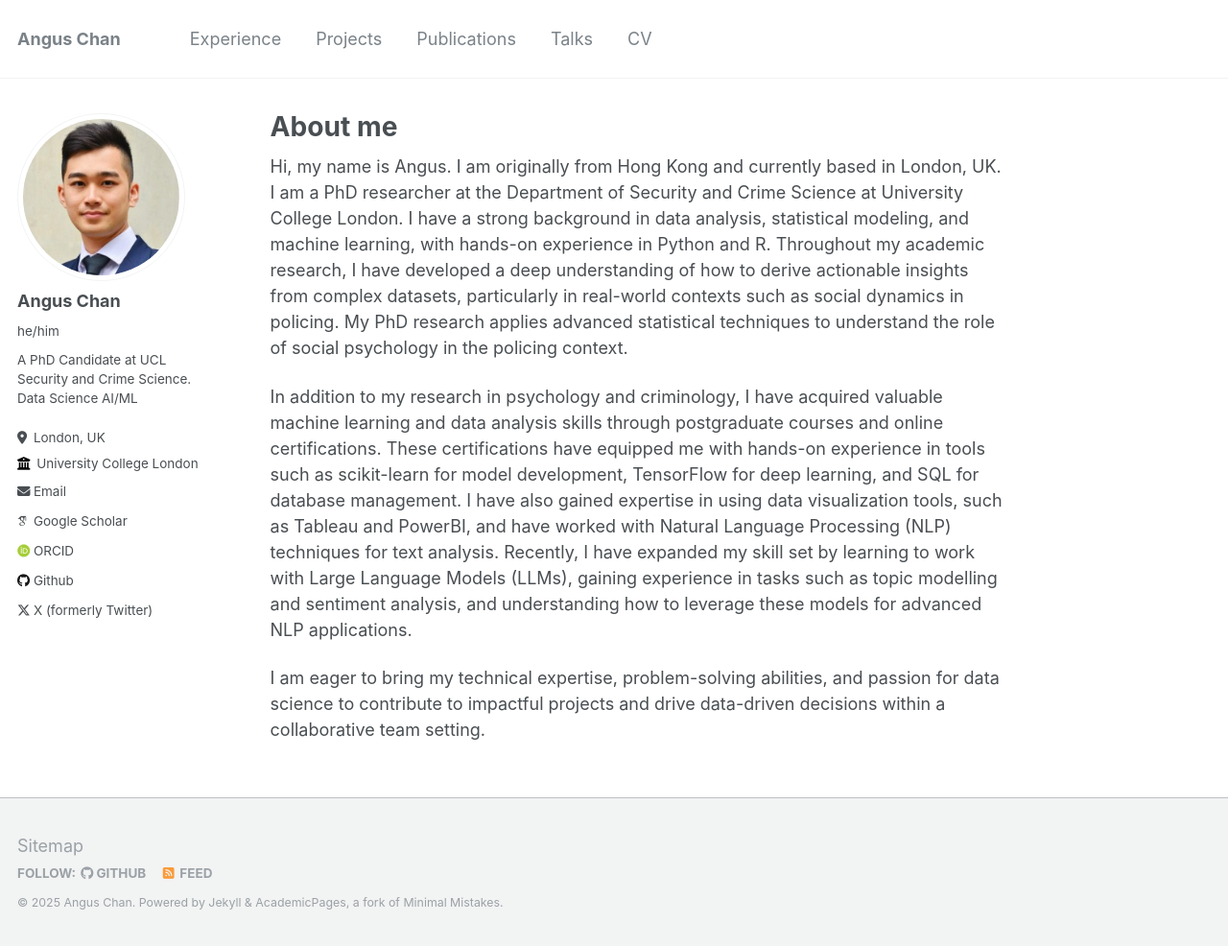
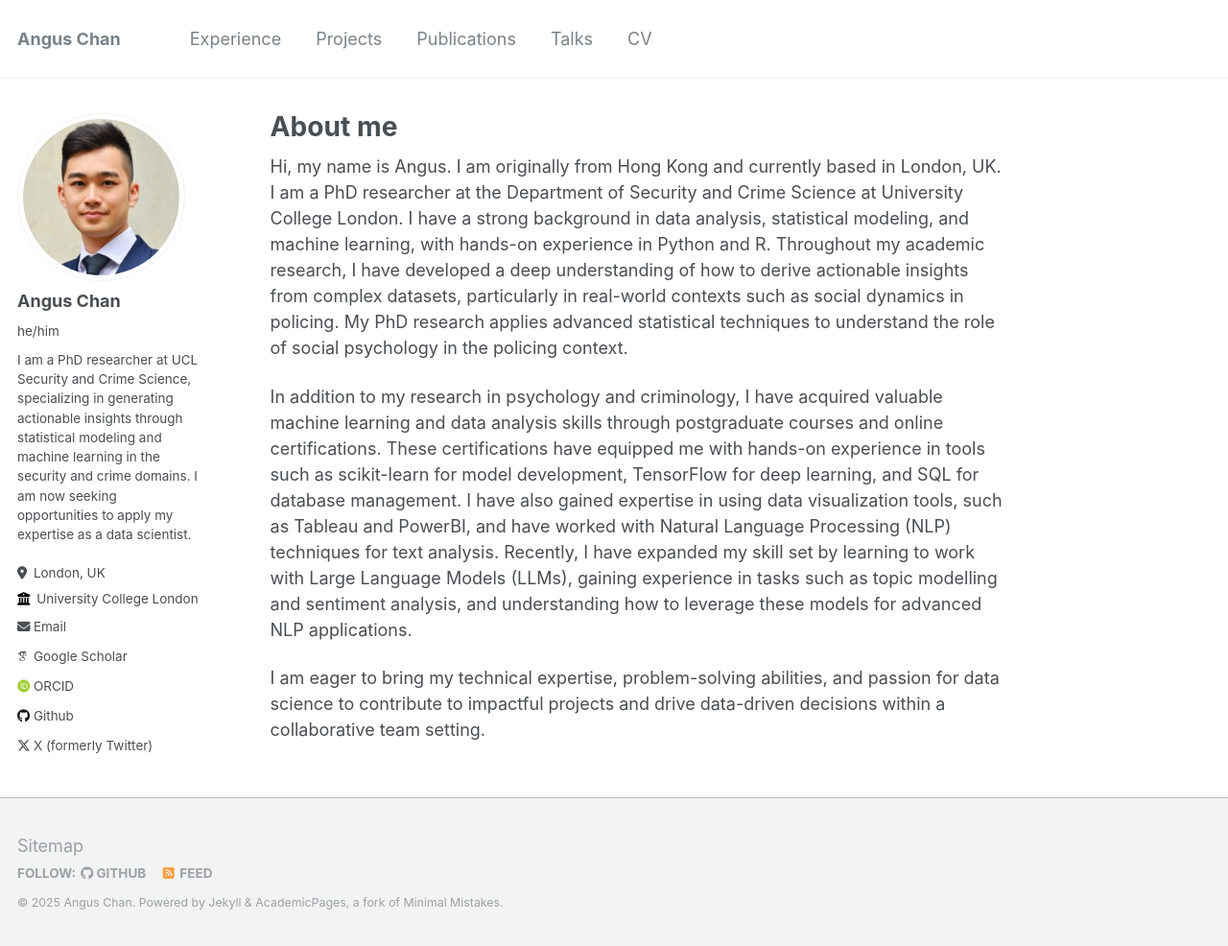
Before and after one commit to cyfangus/cyfangus.github.io, a Jekyll site: the page built from _pages/about.md, in a window 1280 px wide and 986 px high. Shown: the whole window at 96% size. Built offline with Jekyll 4.4.1, drawn with Linux system fonts in a browser that asks for light colours; some web fonts are replaced.

Commit message:
Update _config.yml

```diff
--- a/_config.yml
+++ b/_config.yml
@@ -25,7 +25,7 @@ author:
   avatar           : "profile.png"
   name             : "Angus Chan"
   pronouns         : "he/him"
-  bio              : "A PhD Candidate at UCL Security and Crime Science.\n Data Science AI/ML"
+  bio              : "I am a PhD researcher at UCL Security and Crime Science, specializing in generating actionable insights through statistical modeling and machine learning in the security and crime domains. I am now seeking opportunities to apply my expertise as a data scientist."
   location         : "London, UK"
   employer         : "University College London"
   uri              : # URL
```
